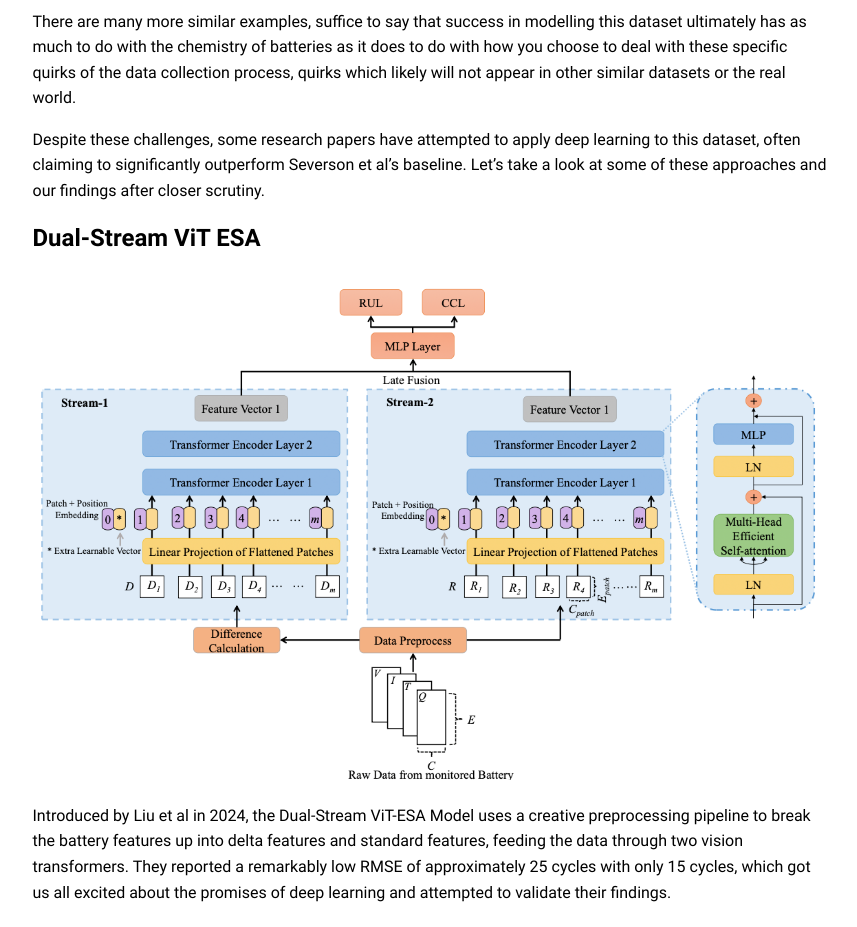
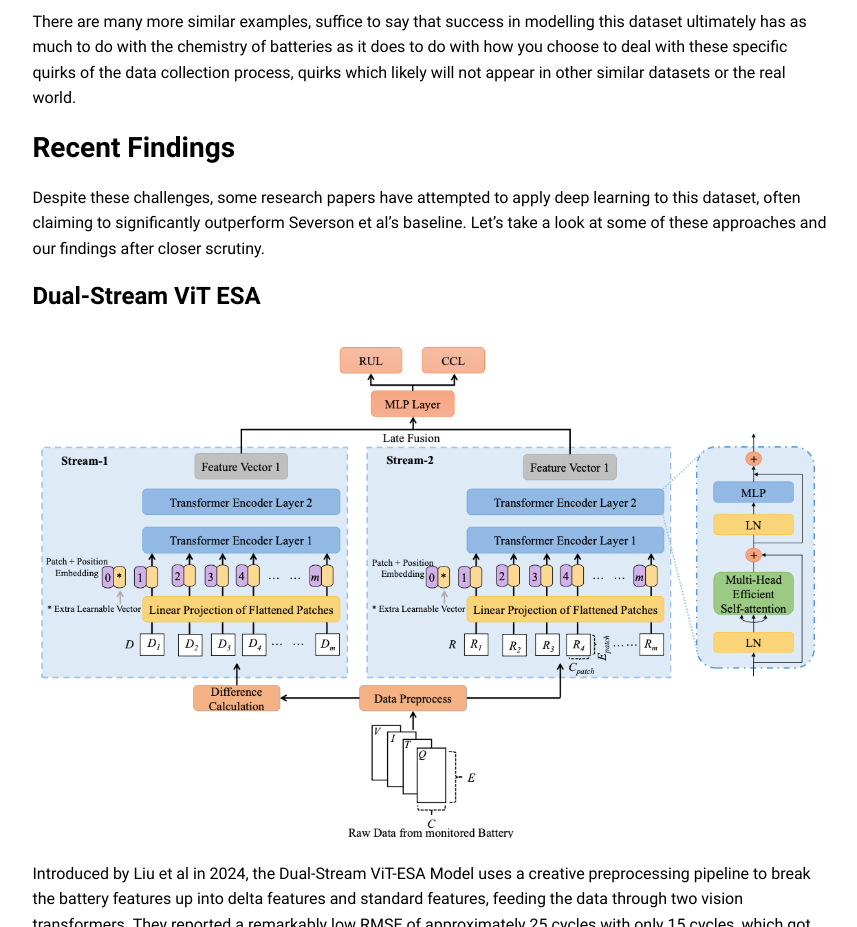
Before and after one commit to fair-dinkum-systems/fds-website, an Eleventy site: page src/content/blog/the-stanford-fast-charging-dataset-challenges-in-battery-life-prediction.md in a window 1280 px wide. Shown: the part 10640-11567 px from the top of the page, without its empty margins (210-1067 px from the left). Built offline with nearby package versions, Linux system fonts and the light colour scheme; Eleventy itself is replaced by a stand-in of ours; files that its build step writes are made by us from their sources.

Commit message:
Update Blog “the-stanford-fast-charging-dataset-challenges-in-battery-life-prediction”

```diff
--- a/src/content/blog/the-stanford-fast-charging-dataset-challenges-in-battery-life-prediction.md
+++ b/src/content/blog/the-stanford-fast-charging-dataset-challenges-in-battery-life-prediction.md
@@ -109,6 +109,8 @@ This plot contains one voltage curve for each battery colored according to the l
 
 There are many more similar examples, suffice to say that success in modelling this dataset ultimately has as much to do with the chemistry of batteries as it does to do with how you choose to deal with these specific quirks of the data collection process, quirks which likely will not appear in other similar datasets or the real world.
 
+## Recent Findings
+
 Despite these challenges, some research papers have attempted to apply deep learning to this dataset, often claiming to significantly outperform Severson et al’s baseline. Let’s take a look at some of these approaches and our findings after closer scrutiny.
 
 ### Dual-Stream ViT ESA
```
